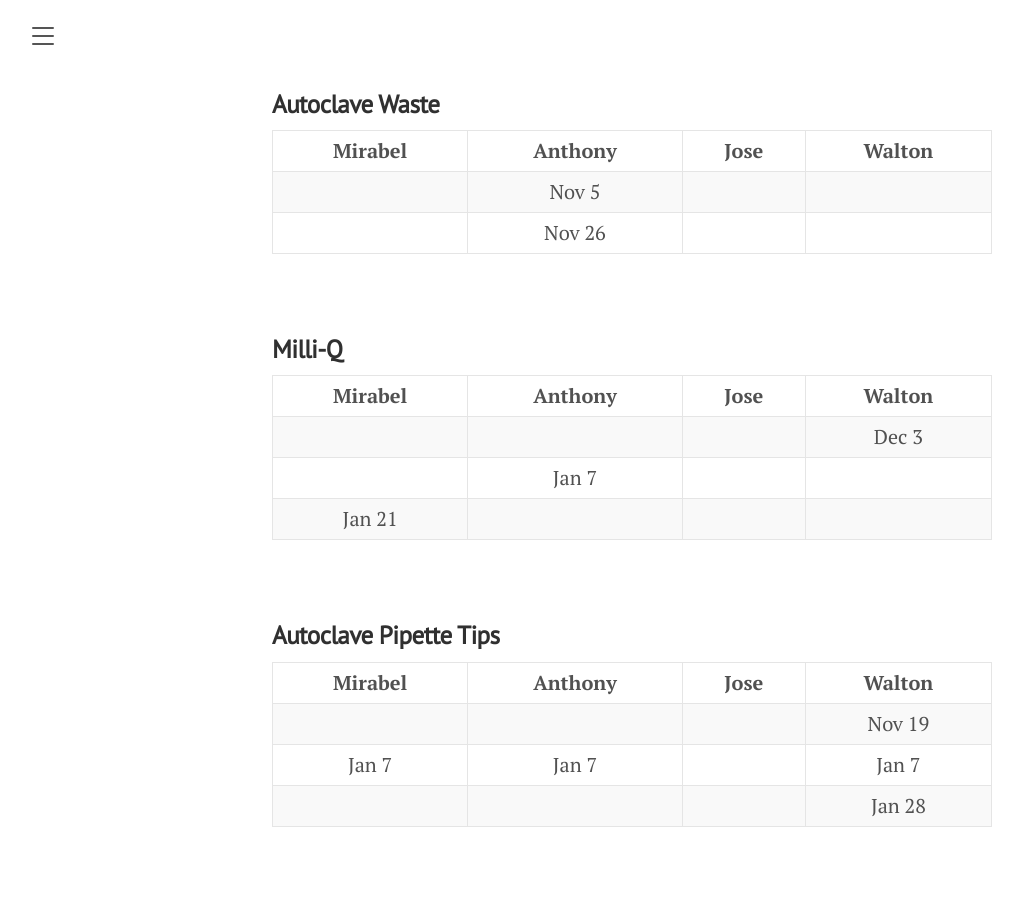
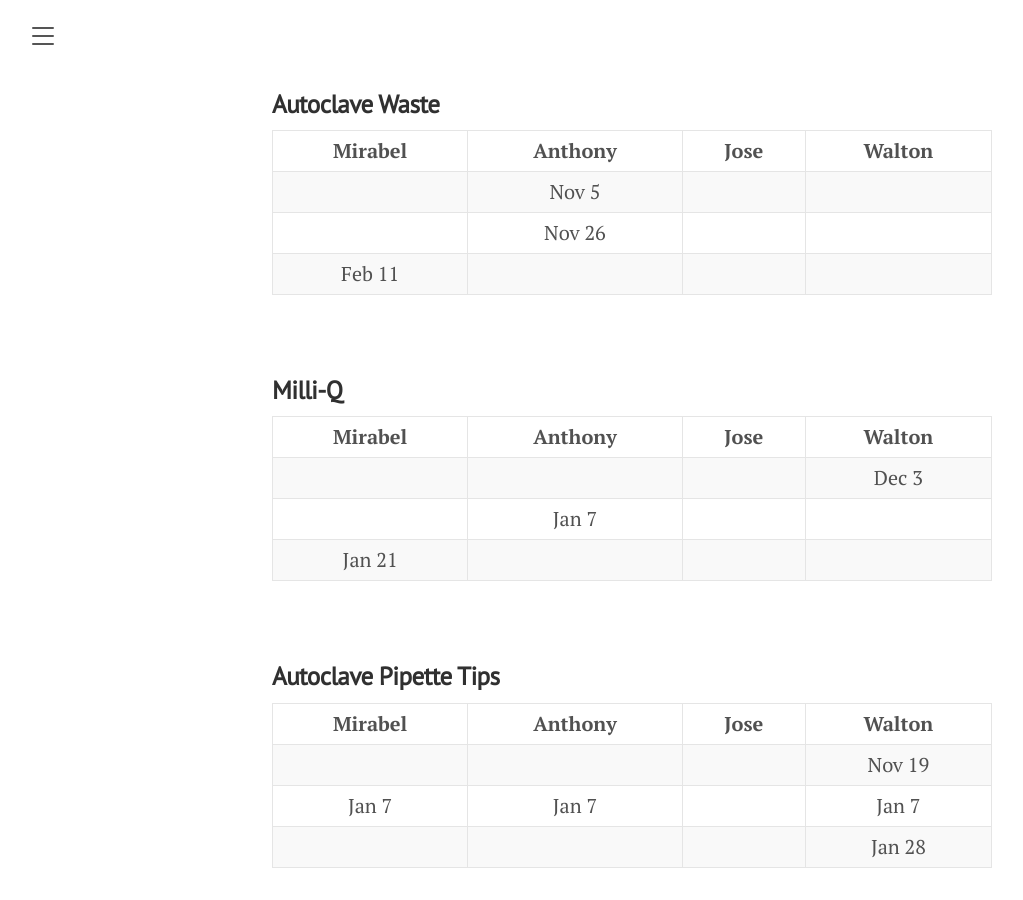
Before and after one commit to horsmanlab/horsmanlab.github.io, a Jekyll site: the page built from duties.md, in a window 1280 px wide and 900 px high, scrolled down 1259 px. Shown: the whole window, without its empty margins (8-1031 px from the left). Built offline with Jekyll 4.4.1, drawn with Linux system fonts in a browser that asks for light colours.

Commit message:
Feb 11 update

```diff
--- a/duties.md
+++ b/duties.md
@@ -29,6 +29,12 @@ title: Duties
     <tr>
       <td align="center"></td>
       <td align="center">Nov 26</td>
+      <td align="center"></td>
+      <td align="center"></td>
+    </tr>
+    <tr>
+      <td align="center">Feb 11</td>
+      <td align="center"></td>
       <td align="center"></td>
       <td align="center"></td>
     </tr>
```
Also changed, not shown: 3 other files.
